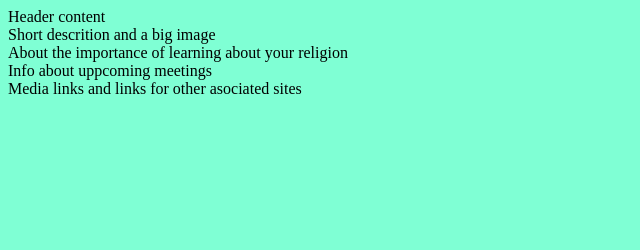
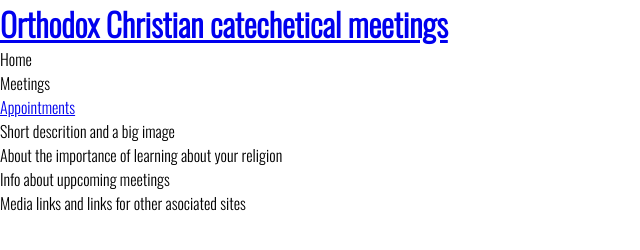
Before and after one commit to Bogdan131992/Project-1-Orthodox-Christian-Teachings, a plain HTML site: page index.html in a window 1280 px wide. Shown: the whole page, without its empty margins (0-640 px from the left). Drawn offline with nearby package versions, Linux system fonts and the light colour scheme.

Commit message:
Add google fonts and global set in CSS

```diff
--- a/assets/css/style.css
+++ b/assets/css/style.css
@@ -1,3 +1,11 @@
+@import url('https://fonts.googleapis.com/css2?family=Poppins:wght@300&family=Oswald:wght@300&family=Roboto+Mono:wght@300&display=swap');
+
+*{
+    margin: 0;
+    padding: 0;
+    box-sizing: border-box;
+}
+
 body{
-    background-color:aquamarine;
+    font-family: 'Oswald', sans-serif;
 }
--- a/index.html
+++ b/index.html
@@ -11,7 +11,17 @@
 </head>
 
 <body>
-<header> Header content</header>
+<header>
+    <a href="index.html"><h1>Orthodox Christian catechetical meetings</h1></a>
+    <nav>
+        <ul>
+            <li><a href="index.html"></a>Home</li>
+            <li><a href="meetings.html"></a>Meetings</li>
+            <li><a href="appointments.html">Appointments</a></li>
+        </ul>
+    </nav>
+</header>
+
 <section> Short descrition and a big image</section>
 <section>About the importance of learning about your religion </section>
 <section>Info about uppcoming meetings</section>
```
